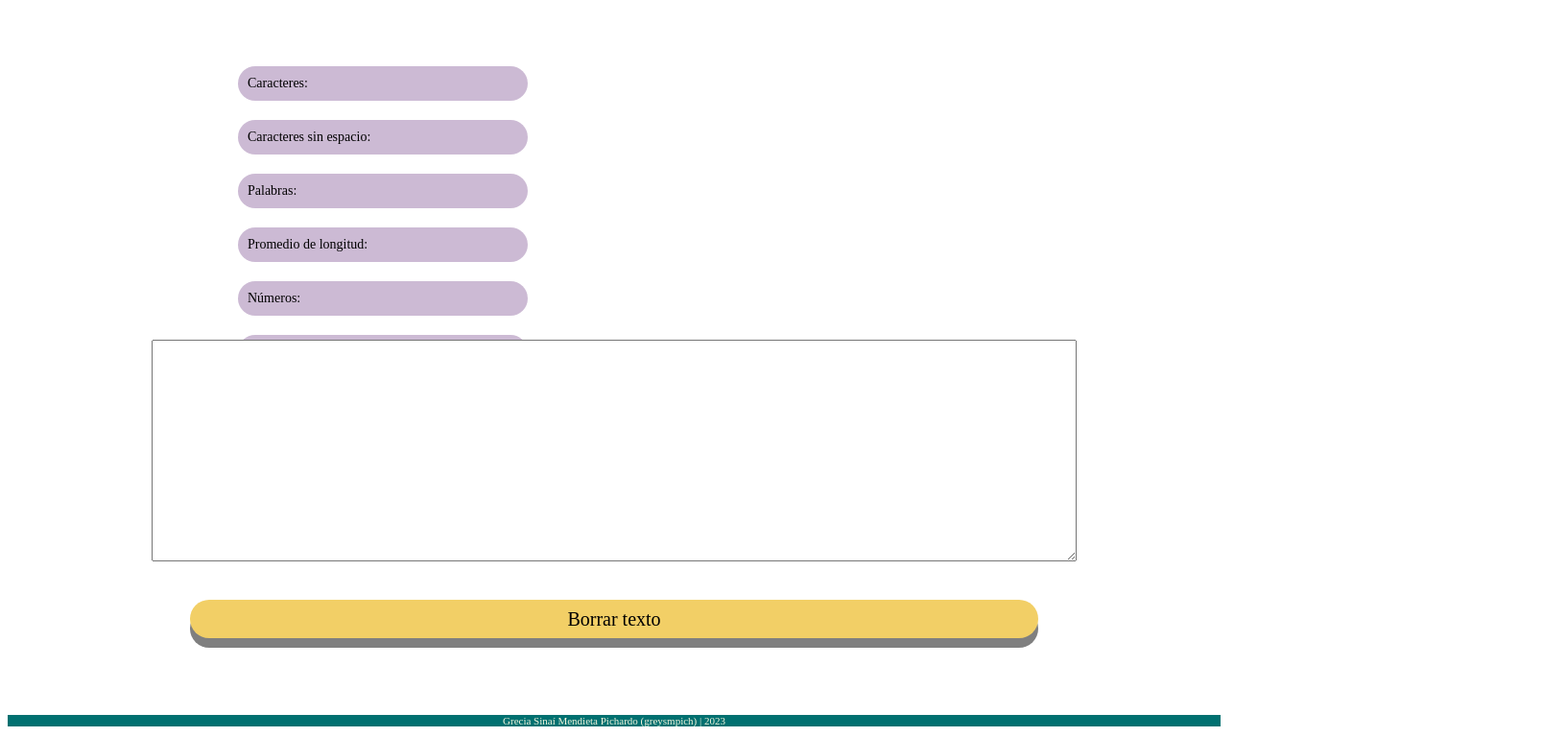
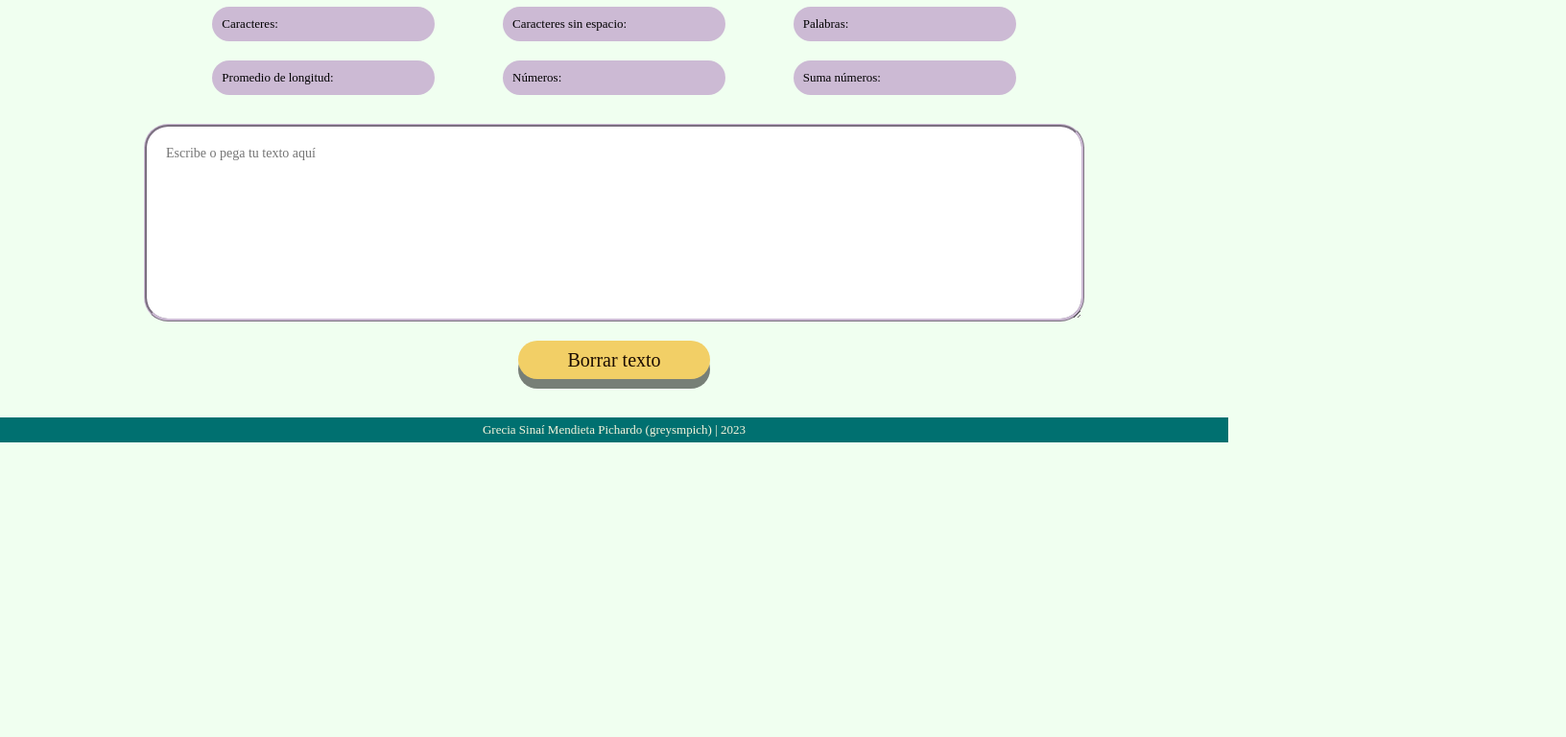
Before and after one commit to Laboratoria/DEV011-text-analyzer, a website with bundled scripts: page src/index.html in a window 1280 px wide. Shown: the part 102-870 px from the top of the page at 96% size, 1632 px wide, since content can reach past the window. After the commit the page ends 800 px from the top, so only its background shows below. Built offline with nearby package versions, Linux system fonts and the light colour scheme; a web font is replaced by a local one.

Commit message:
Se agregaron elementos margin, padding, border a los <li> y ya se pasó el test del modelo de caja. Se aliniaron los campos de los contadores en 3col x 2 fil.  Se hicieron modificaciones al botón, al footer, a los contadores, al  título y al textarea para que estuvieran alineados según el deiseño de  baja fidelidad.  Se añadió un color de fondo y se arregló el footer para que siempre  estuviera en el pie de página y no tuviera espacios en blanco ni  sobre ni debajo.  HTML: Cambie el id del botón para que coninsidiera con el solicitado  en el redme.

```diff
--- a/src/index.html
+++ b/src/index.html
@@ -5,16 +5,14 @@
     <meta charset="utf-8">
     <title>Analizador de texto</title>
     <link rel="stylesheet" href="style.css" />
-    <link href='https://fonts.googleapis.com/css?family=Kodchasan' rel='stylesheet'>
+    <link href="https://fonts.googleapis.com/css?family=Kodchasan" rel="stylesheet">
     <link href="https://fonts.googleapis.com/css2?family=Coda&display=swap" rel="stylesheet">
 </head>
 
-<body>
-    <div class="encabezado">
-        <header>
-            <h1>Analizador de texto</h1>
-        </header>
-    </div>
+<body class="fondo">
+    <header>
+        <h1>Analizador de texto</h1>
+    </header>
     <div class="cajasMetricas">
         <ul>
             <li class="caractCuenta" data-testid="character-count">Caracteres: </li>
@@ -26,8 +24,8 @@
         </ul>
     </div>
     <div class="contenedor">
-        <textarea rows="15 " cols="80 " name="user-input"></textarea>
-        <button id="resetButton">Borrar texto</button>
+        <textarea rows="10 " cols="80 " name="user-input" placeholder="Escribe o pega tu texto aquí"></textarea>
+        <button id="reset-button">Borrar texto</button>
     </div>
     <div class="piePag">
         <footer>
--- a/src/index.js
+++ b/src/index.js
@@ -46,10 +46,10 @@ mensaje.addEventListener("keyup", function (e) {
   sumaNumeros.innerHTML = `Suma números: ${sumaNumerosAct}`;
 });
 
-const btn = document.getElementById("resetButton");
+const btn = document.getElementById("reset-button");
 
 btn.addEventListener("click", function () {
-  (mensaje.value = " "), (contadorCaract.innerHTML = "Caracteres: 0"), (contadorCaractSinEsp.innerHTML = `Caracteres sin espacio: 0`),  (contadorPalabras.innerHTML = "Palabras: 0"), (promedioPalabras.innerHTML = `Promedio de longitud: 0`), (contadorNumeros.innerHTML = "Números: 0"), (sumaNumeros.innerHTML = `Suma números: 0`);
+  (mensaje.value = ""), (contadorCaract.innerHTML = "Caracteres: 0"), (contadorCaractSinEsp.innerHTML = "Caracteres sin espacio: 0"), (contadorPalabras.innerHTML = "Palabras: 0"), (promedioPalabras.innerHTML = "Promedio de longitud: 0"), (contadorNumeros.innerHTML = "Números: 0"), (sumaNumeros.innerHTML = "Suma números: 0");
 });
 
 //TODO: escuchar eventos del DOM e invocar  los métodos del objeto `analyzer`
--- a/src/style.css
+++ b/src/style.css
@@ -1,124 +1,146 @@
+*{
+    margin:0px;
+}
+.fondo{
+    background-color: honeydew;
+}
 header {
+    margin: 10px 5px 20px 5px;
     text-align: center;
     font-family: 'Kodchasan';
-    font-size: 24px;
+    color:#D92B7C;
+    font-size: 30px;
 }
 
 ul {
     list-style: none;
-    text-align: center;
-}
-
-.cajasMetricas {
-    width: 100%;
-    height: 100px;
-    display: flex;
-    height: 265px;
-    padding: 16px 180px;
-    flex-direction: column;
-    justify-content: space-around;
+    margin: 10px;
+    padding: 0 100px;
+    display: grid;
+    justify-items:center;
+    grid-template-columns: repeat(3, 1fr);
+    grid-template-rows: repeat(2, auto);
 }
 
 .caractCuenta {
-    margin: 20px;
+    margin: 10px;
     padding: 10px;
-    width: 23%;
+    width: 60%;
+    border: 0px;
+    justify-self: right;
     border-radius: 25px;
+    background-color: #CCBAD4;
+    text-align: left;
     font-family: 'Coda';
-    font-size: 14px;
-    text-align: left;
-    background-color: #CCBAD4;
+    font-size: 13px;
 }
 
 .caractSinEsp {
- margin: 20px;
+    margin: 10px;
     padding: 10px;
-    width: 23%;
+    width: 60%;
+    border: 0px;
     border-radius: 25px;
+    background-color: #CCBAD4;
+    text-align: left;
     font-family: 'Coda';
-    font-size: 14px;
-    text-align: left;
-    background-color: #CCBAD4;
-}
+    font-size: 13px;
+    }
 
 
 .palabrasCuenta {
-    margin: 20px;
+    margin: 10px;
     padding: 10px;
-    width: 23%;
+    width: 60%;
+    justify-self:left;
+    border: 0px;
     border-radius: 25px;
+    background-color: #CCBAD4;
+    text-align: left;
     font-family: 'Coda';
-    font-size: 14px;
-    text-align: left;
-    background-color: #CCBAD4;
+    font-size: 13px;
 }
 
 .extPalabrasProm{
-    margin: 20px;
+    margin: 10px;
     padding: 10px;
-    width: 23%;
+    width: 60%;
+    justify-self: right;
+    border: 0px;
     border-radius: 25px;
+    background-color: #CCBAD4;
+    text-align: left;
     font-family: 'Coda';
-    font-size: 14px;
-    text-align: left;
-    background-color: #CCBAD4;
+    font-size: 13px;
 }
 
 .numCuenta{
-    margin: 20px;
+    margin: 10px;
     padding: 10px;
-    width: 23%;
+    width: 60%;
+    border: 0px;
     border-radius: 25px;
+    background-color: #CCBAD4;
+    text-align: left;
     font-family: 'Coda';
-    font-size: 14px;
+    font-size: 13px;
+}
+.sumNum{
+    margin: 10px;
+    padding: 10px;
+    width: 60%;
+    justify-self:left;
+    border: 0px;
+    border-radius: 25px;
+    background-color: #CCBAD4;
     text-align: left;
-    background-color: #CCBAD4;
+    font-family: 'Coda';
+    font-size: 13px;
 }
-.sumNum{margin: 20px;
-    padding: 10px;
-    width: 23%;
-    border-radius: 25px;
-    font-family: 'Coda';
-    font-size: 14px;
-    text-align: left;
-    background-color: #CCBAD4;}
 
 .contenedor {
     display: flex;
+    justify-content: center;
     flex-direction: column;
-    margin: 40px 150px;
+    margin: 20px 150px;
 }
 
-textarea[name="userInput"] {
-    padding: 10px;
+textarea[name="user-input"] {
+    margin: 0 ;
+    padding: 20px;
+    border: ridge;
     border-color: #CCBAD4;
     border-radius: 25px;
     font-family: 'Coda';
     font-size: 14px;
 }
 
-#resetButton {
-    margin: 40px;
+#reset-button {
+    display: block;
+    padding: 5px;
+    width: 200px;
+    margin: 20px auto;
     height: 40px;
     border: none;
     border-radius: 25px;
     background-color: #F2CF66;
     font-family: 'Coda';
     font-size: 20px;
-    color: #000000;
+    color: #1c0d02;
     box-shadow: 0 10px rgba(0, 0, 0, 0.5);
 }
 
-#resetButton:hover {
-    background-color: #F99686;
+#reset-button:hover {
+    background-color: #C0E1F4;
 }
 
 footer {
-    display: block;
+    position:sticky;
+    padding: 5px 0;
     width: 100%;
     background-color: #007070;
     color: beige;
     text-align: center;
     font-family: 'Coda';
-    font-size: 11px;
+    font-size: 13px;
 }
```
